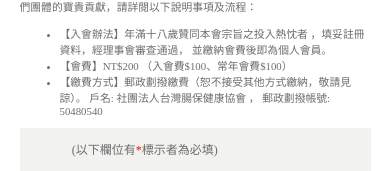
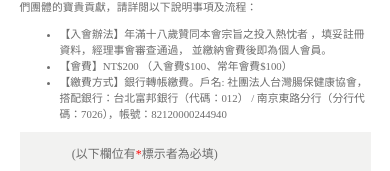
Before and after one commit to Yayufan/Nuxt3_tiha, a Nuxt app: page /registration in a window 390 px wide. Shown: the part 205-376 px from the top of the page. Built offline with nearby package versions, Linux system fonts and the light colour scheme; no server answers.

Commit message:
update header link
增加手機板 navbar 跳轉 link

```diff
--- a/components/layout/Header.vue
+++ b/components/layout/Header.vue
@@ -90,7 +90,7 @@
     {
         title: '衛教資訊',
         subMenu: [
-            // { title: '器捐學堂', link: '/organ-donation' },
+            { title: '案例分享', link: '/case-sharing' },
             // { title: '器捐捐贈會刊', link: '/journal' },
             // { title: '影音專區', link: '/video-area' },
             // { title: '文宣下載', link: '/brochure-download' },
@@ -107,7 +107,7 @@
     {
         title: '捐款資訊',
         subMenu: [
-            // { title: '捐款支持-立即行動', link: '/donate' },
+            { title: '捐款方式', link: '/donate' },
             // { title: '版畫有限量，愛心無限亮', link: '/charity-sale' }
         ]
     },
--- a/pages/donate.vue
+++ b/pages/donate.vue
@@ -282,8 +282,7 @@
         }
 
         @media screen and (max-width:480px) {
-            margin-left: 1%;
-            margin-right: 1%;
+            margin: 6% 1%;
         }
 
 
--- a/pages/registration.vue
+++ b/pages/registration.vue
@@ -20,8 +20,7 @@
                                 【會費】NT$200 （入會費$100、常年會費$100）
                             </li>
                             <li>
-                                【繳費方式】郵政劃撥繳費（恕不接受其他方式繳納，敬請見諒）。
-                                戶名: 社團法人台灣腸保健康協會 ， 郵政劃撥帳號: 50480540
+                                【繳費方式】銀行轉帳繳費。戶名: 社團法人台灣腸保健康協會，搭配銀行：台北富邦銀行（代碼：012） / 南京東路分行（分行代碼：7026），帳號：82120000244940
                             </li>
                         </ul>
                         </p>
```
